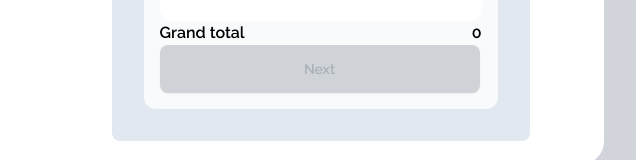
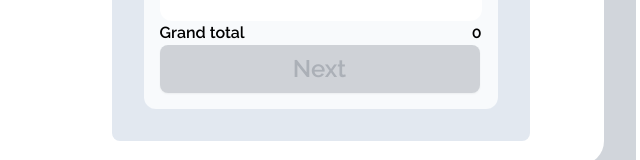
Before and after one commit to lelin171046/a5-greenline-poribohon, a plain HTML site: page index.html in a window 1280 px wide. Shown: the part 2304-2464 px from the top of the page, 580-1220 px from the left. Drawn offline with nearby package versions, Linux system fonts and the light colour scheme.

Commit message:
add more functions

```diff
--- a/index.html
+++ b/index.html
@@ -273,7 +273,7 @@
                         <p>Grand total</p>
                         <p id="grandTotal" ><span id="noDis">0</span></p>
                     </div>
-                    <button disabled id="next" onclick="nextPage()" class="bg-green-600 btn  w-full max-w-xs">Next</button>
+                    <button disabled id="next" onclick="nextPage()" class="bg-green-600 btn text-2xl text-white font-semibold w-full max-w-xs">Next</button>
                 </div>
             </div>
         </div>
```
